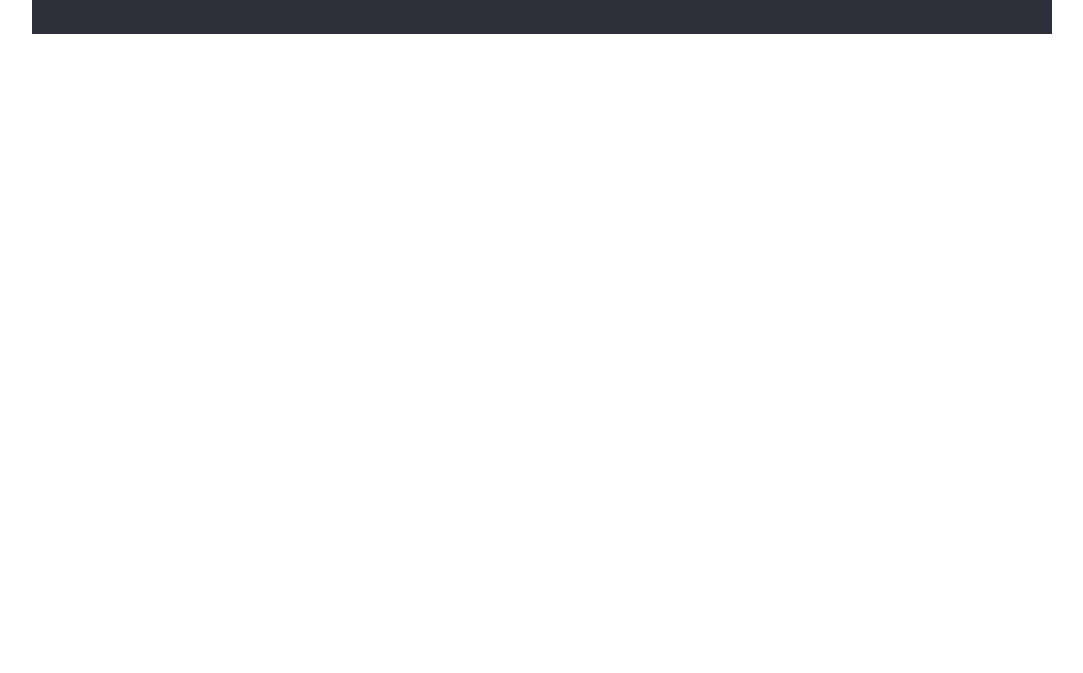
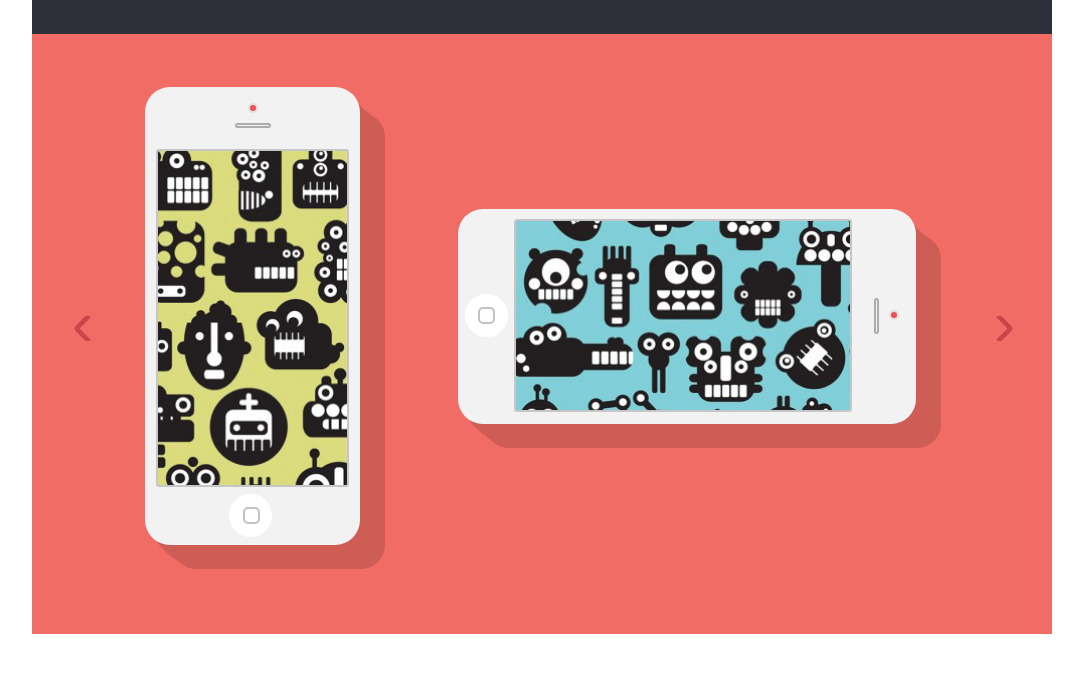
Before and after one commit to allexqw/singolo, a plain HTML site: page singolo1.html in a window 1280 px wide. Shown: the part 61-734 px from the top of the page, without its empty margins (98-1181 px from the left). Drawn offline with Linux system fonts and the light colour scheme.

Commit message:
feat: add slider

```diff
--- a/singolo1.css
+++ b/singolo1.css
@@ -60,6 +60,12 @@ body{
 .nav__item{
   margin-top: 0px;
   letter-spacing:0px;
+  transition: .5s linear;
+}
+
+.nav__item:hover{
+  color: #f06c64;
+  cursor: pointer;
 }
 
 .nav__item::after {
@@ -69,3 +75,179 @@ body{
   font-size: 18px;
   color: #494e62;
 }
+
+/* slider */
+.slider{
+  width: 100%;
+  max-width: 1020px;
+  height: 600px;
+  background: #f06c64;
+  display: flex;
+  justify-content: space-between;
+  align-items: center;
+  padding: 0 45px;
+}
+
+.phone__one{
+width: 215px;
+height: 458px;
+background: #f2f2f2;
+margin-top: -36px;
+margin-left: -26px;
+border-radius: 25px;
+position: relative;
+box-shadow: 26px 25px 0px -1px #ce5d56,18px 19px 0px -1px #ce5d56,13px 15px 0px -1px #ce5d56,8px 10px 0px -1px #ce5d56;
+}
+.phone__two{
+  width: 458px;
+  height: 215px;
+  background: #f2f2f2;
+  margin-top: -36px;
+margin-left: 26px;
+border-radius: 25px;
+position: relative;
+box-shadow: 26px 25px 0px -1px #ce5d56,18px 19px 0px -1px #ce5d56,13px 15px 0px -1px #ce5d56,8px 10px 0px -1px #ce5d56;
+}
+
+.switch{
+  border: 5px solid #ca4549;
+  width: 21px;
+  height:21px;
+  border-radius: 5px ;
+  margin-top: -12px;
+}
+
+.left{
+  border-top: none;
+  border-right: none;
+  transform: rotate(45deg);
+}
+
+.right{
+  border-left: none;
+  border-bottom: none;
+  transform: rotate(45deg);
+  margin-right: -3px;
+}
+.right, .left:hover{
+  cursor: pointer;
+
+
+}
+
+.phone__one .camera{
+width: 10px;
+height: 10px;
+border-radius: 50%;
+border: 2.5px solid #dfdfdf;
+background: #eb5055;
+position: absolute;
+top:16px;
+left:103px;
+}
+
+.phone__one .speaker{
+  width: 36px;
+  height: 5px;
+  border-radius: 5px;
+  border: 2.5px solid #acacac;
+  position: absolute;
+  top:36px;
+  left:90px;
+}
+
+.phone__one .display{
+  width: 193px;
+  height: 338px;
+  border: 2.5px solid #c6c6c6;
+  border-radius: 3px;
+  position: absolute;
+  top:61.5px;
+  left:11px;
+  background: url(./assets/phone1.png) no-repeat ;
+  background-size: cover;
+}
+
+.phone__one .home{
+
+  width: 43px;
+  height: 43px;
+  border: 10px solid #fff;
+  border-radius: 3px;
+  position: absolute;
+  background: #fff;
+  border-radius: 50%;
+  top:407px;
+  left:84px;
+
+}
+.phone__one .home2{
+  width: 17px;
+  height: 17px;
+  border: 2px solid #c2c2c2;
+  border-radius: 5px;
+  position: absolute;
+  background: #fff;
+  top:420px;
+  left:98px;
+
+}
+
+
+.phone__two .camera{
+  width: 10px;
+  height: 10px;
+  border-radius: 50%;
+  border: 2.5px solid #dfdfdf;
+  background: #eb5055;
+  position: absolute;
+  top:101px;
+  left:431px;
+  }
+
+  .phone__two .speaker{
+    width: 5px;
+    height: 36px;
+    border-radius: 5px;
+    border: 2.5px solid #acacac;
+    position: absolute;
+    top:89px;
+    left:416px;
+  }
+
+  .phone__two .display{
+    width: 338px;
+    height: 193px;
+    border: 2.5px solid #c6c6c6;
+    border-radius: 3px;
+    position: absolute;
+    top:10.5px;
+    left:56px;
+    background: url(./assets/phone2.png) no-repeat ;
+    background-size: cover;
+  }
+
+  .phone__two .home{
+
+    width: 43px;
+    height: 43px;
+    border: 10px solid #fff;
+    border-radius: 3px;
+    position: absolute;
+    background: #fff;
+    border-radius: 50%;
+    top:85px;
+    left:7px;
+
+  }
+  .phone__two .home2{
+    width: 17px;
+    height: 17px;
+    border: 2px solid #c2c2c2;
+    border-radius: 5px;
+    position: absolute;
+    background: #fff;
+    top:98px;
+    left:20px;
+
+  }
--- a/singolo1.html
+++ b/singolo1.html
@@ -20,6 +20,25 @@
       </nav>
     </header>
     <div class="header__bottom"></div>
+    <section class="slider">
+      <div class="switch left"></div>
+      <div class="phone__one">
+        <div class="camera"></div>
+        <div class="speaker"></div>
+        <div class="display"></div>
+        <div class="home"></div>
+        <div class="home2"></div>
+      </div>
+      <div class="phone__two">
+        <div class="camera"></div>
+        <div class="speaker"></div>
+        <div class="display"></div>
+        <div class="home"></div>
+        <div class="home2"></div>
+      </div>
+      <div class="switch right"></div>
+
+    </section>
 
   </div>
 
```
Also changed, not shown: assets/bubble.svg (added), assets/bulb.svg (added), assets/heart.svg (added), assets/pen.svg (added), assets/phone.svg (added), assets/phone1.png (added), assets/phone2.png (added), assets/star.svg (added).
